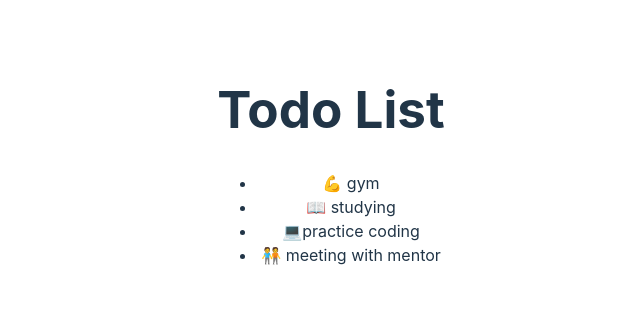
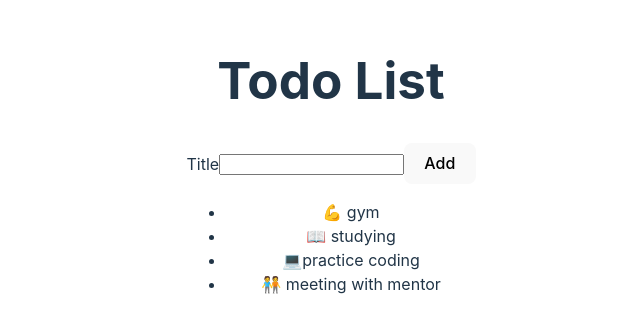
Before and after one commit to leg-aman/react-todo, a React (Vite) app: page / in a window 1280 px wide. Shown: the part 235-568 px from the top of the page, without its empty margins (309-949 px from the left). Built offline with nearby package versions, Linux system fonts and the light colour scheme.

Commit message:
CTD (week two) exporting components into separate files.

```diff
--- /dev/null
+++ b/src/AddTodoForm.jsx
@@ -0,0 +1,15 @@
+import React from 'react';
+
+const AddTodoForm = () => {
+  return (
+    <>
+      <form action="">
+        <label htmlFor="todoTitle">Title</label>
+        <input type="text" name="" id="todoTitle" />
+        <button type="submit">Add</button>
+      </form>
+    </>
+  );
+};
+
+export default AddTodoForm;
--- a/src/App.jsx
+++ b/src/App.jsx
@@ -4,10 +4,12 @@
 import './App.css'
 import './TodoList'
 import TodoList from './TodoList'
+import AddTodoForm from './AddTodoForm'
 function App() {
   return (
     <>
       <h1>Todo List</h1>
+      <AddTodoForm />
       <TodoList />
     </>
   )
```
